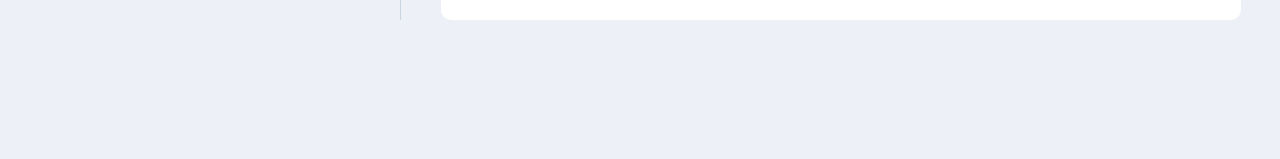
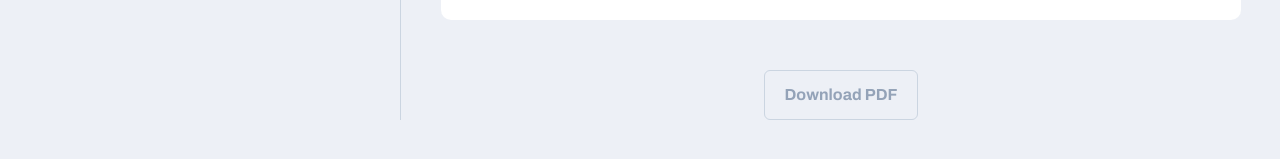
Before and after one commit to amadeuio/make-your-cv, a React (Vite) app: page / in a window 1280 px wide. Shown: the part 1161-1320 px from the top of the page. Before the commit the page ends 1231 px from the top, so only its background shows below. Built offline with nearby package versions, Linux system fonts and the light colour scheme.

Commit message:
Add pdf download capability and encapsulate CvSection

```diff
--- a/package.json
+++ b/package.json
@@ -10,6 +10,8 @@
     "preview": "vite preview"
   },
   "dependencies": {
+    "html2canvas": "^1.4.1",
+    "jspdf": "^2.5.1",
     "react": "^18.2.0",
     "react-beautiful-dnd": "^13.1.1",
     "react-dom": "^18.2.0",
--- a/src/App.tsx
+++ b/src/App.tsx
@@ -2,9 +2,7 @@ import HeaderForm from "./components/HeaderForm";
 import EducationForms from "./components/EducationForms";
 import ExperienceForms from "./components/ExperienceForms";
 
-import HeaderCv from "./components/HeaderCv";
-import EducationCv from "./components/EducationCv";
-import ExperienceCv from "./components/ExperienceCv";
+import CvSection from "./components/CvSection";
 
 import { useState, createContext } from "react";
 import { v4 as uuidv4 } from "uuid";
@@ -58,26 +56,6 @@ export const FormDataContext = createContext<FormDataContext | undefined>(undefi
     </nav>
   );
 } */
-
-function Cv() {
-  return (
-    <div className="cv">
-      <HeaderCv />
-      <div className="body-cv">
-        <EducationCv />
-        <ExperienceCv />
-      </div>
-    </div>
-  );
-}
-
-function CvSection() {
-  return (
-    <main className="cv-section">
-      <Cv />
-    </main>
-  );
-}
 
 function FormSection() {
   return (
--- /dev/null
+++ b/src/components/CvSection.tsx
@@ -0,0 +1,61 @@
+import { useContext, useRef } from "react";
+import { FormDataContext } from "../App";
+import html2canvas from "html2canvas";
+import jsPDF from "jspdf";
+import HeaderCv from "./HeaderCv";
+import EducationCv from "./EducationCv";
+import ExperienceCv from "./ExperienceCv";
+
+interface CvProps {
+  divRef: React.RefObject<HTMLDivElement>;
+}
+
+function Cv({ divRef }: CvProps) {
+  return (
+    <div className="cv" ref={divRef}>
+      <HeaderCv />
+      <div className="body-cv">
+        <EducationCv />
+        <ExperienceCv />
+      </div>
+    </div>
+  );
+}
+
+function CvSection() {
+  const { headerObject } = useContext(FormDataContext)!;
+  const [firstName, lastName] = headerObject.fullName.split(" ");
+
+  const divRef = useRef<HTMLDivElement>(null!);
+
+  const handleDownloadPDF = () => {
+    const elementToDownload = divRef.current;
+    elementToDownload.style.borderRadius = "0";
+
+    html2canvas(elementToDownload).then((canvas) => {
+      const imgData = canvas.toDataURL("image/png");
+      const pdf = new jsPDF();
+      const imgWidth = 210;
+      const imgHeight = (canvas.height * imgWidth) / canvas.width;
+
+      pdf.addImage(imgData, "PNG", 0, 0, imgWidth, imgHeight);
+      pdf.save(`${firstName}_${lastName}_CV`);
+    });
+  };
+
+  return (
+    <main className="cv-section">
+      <div className="cv-and-download-container">
+        <div className="cv-border-radius-wrapper">
+          <Cv divRef={divRef} />
+        </div>
+
+        <button className="download-button" onClick={handleDownloadPDF}>
+          Download PDF
+        </button>
+      </div>
+    </main>
+  );
+}
+
+export default CvSection;
--- a/src/styles/index.css
+++ b/src/styles/index.css
@@ -69,8 +69,12 @@ body {
 }
 
 form,
-.cv {
+.cv-border-radius-wrapper {
   border-radius: 10px;
+}
+
+.cv-border-radius-wrapper {
+  overflow: hidden;
 }
 
 .vertical-line {
@@ -120,6 +124,8 @@ h1 {
 
 .navbar {
   height: 70px;
+  margin-top: 10px;
+  margin-bottom: -30px;
   color: var(--slate-800);
   background-color: var(--slate-100);
   border-bottom: 0px solid var(--slate-300);
@@ -261,7 +267,8 @@ button {
   transition: background-color 0.3s ease;
 }
 
-button.forms-add-new {
+button.forms-add-new,
+.download-button {
   height: 50px;
   color: var(--slate-400);
   border-color: var(--slate-300);
@@ -279,7 +286,8 @@ button.save-button {
   background-color: var(--blue);
 }
 
-button.forms-add-new:hover {
+button.forms-add-new:hover,
+.download-button:hover {
   background-color: var(--slate-300);
 }
 
@@ -401,3 +409,15 @@ button.delete-button:hover {
 .experience-description li {
   margin-top: 5px;
 }
+
+.cv-and-download-container {
+  display: flex;
+  flex-direction: column;
+  align-items: center;
+}
+
+.download-button {
+  margin-top: 50px;
+  /* height: 60px;
+  width: 100px; */
+}
```
Also changed, not shown: 1 other file (tests, documents, lock files or other folders).
